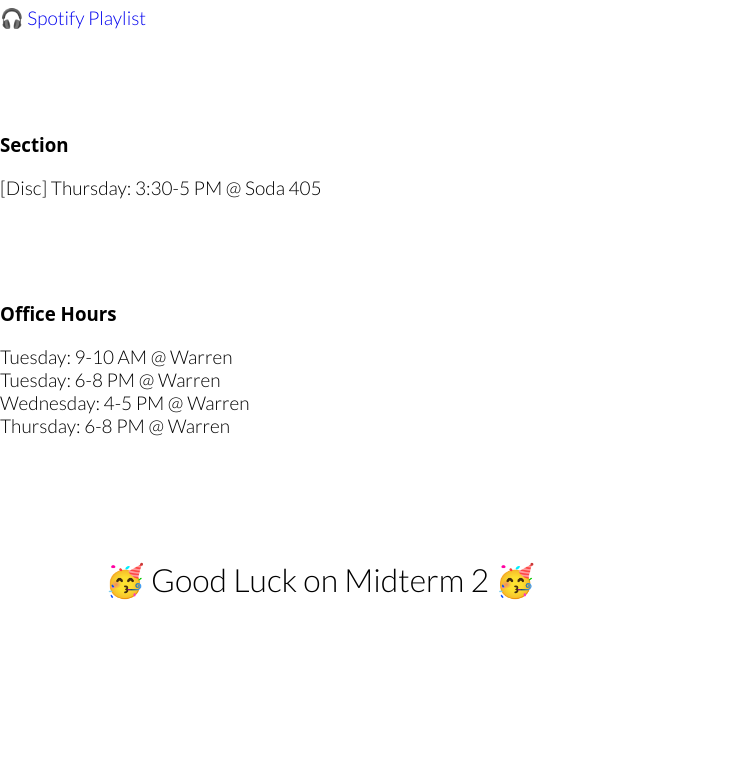
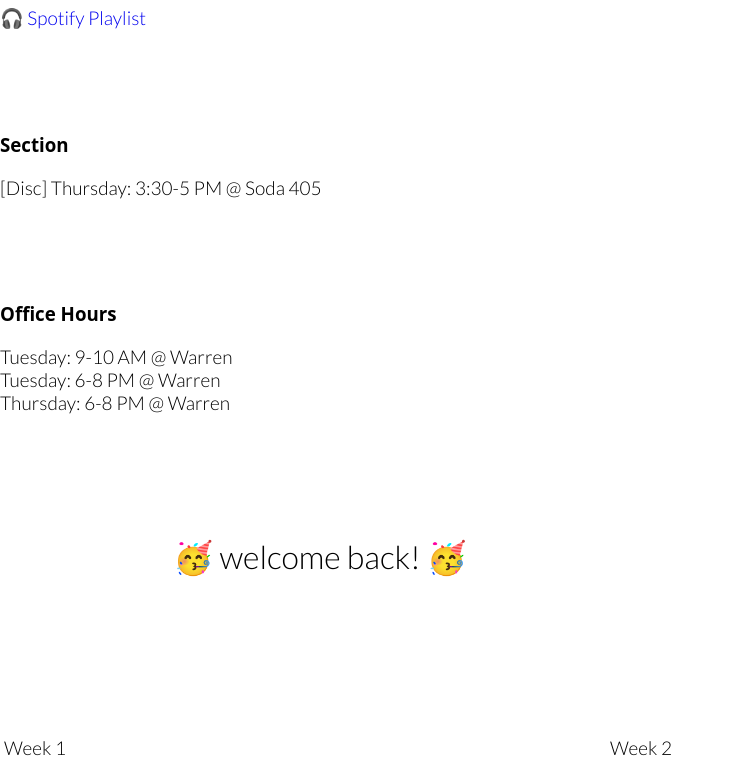
Before and after one commit to priya0004/teaching, a React (Create React App) app: page / in a window 1280 px wide. Shown: the part 413-1175 px from the top of the page, without its empty margins (0-734 px from the left). Built offline with nearby package versions, Linux system fonts and the light colour scheme.

Commit message:
[sp24] week 11 annoucements

```diff
--- a/src/content.js
+++ b/src/content.js
@@ -39,7 +39,7 @@ function content() {
                         <p>
                             Tuesday: 9-10 AM @ Warren <br />
                             Tuesday: 6-8 PM @ Warren <br />
-                            Wednesday: 4-5 PM @ Warren <br />
+                            {/* Wednesday: 4-5 PM @ Warren <br /> */}
                             Thursday: 6-8 PM @ Warren
                         </p>
                     </div>
@@ -54,7 +54,7 @@ function content() {
 
                 <div id='content' className='col-lg-7 col-xl-7'>
                     <div className='announcements-container'>
-                        <p id='announce'> &#129395; Good Luck on Midterm 2 &#129395; </p>
+                        <p id='announce'> &#129395; welcome back! &#129395; </p>
                     </div>
                     <br />
 
```
